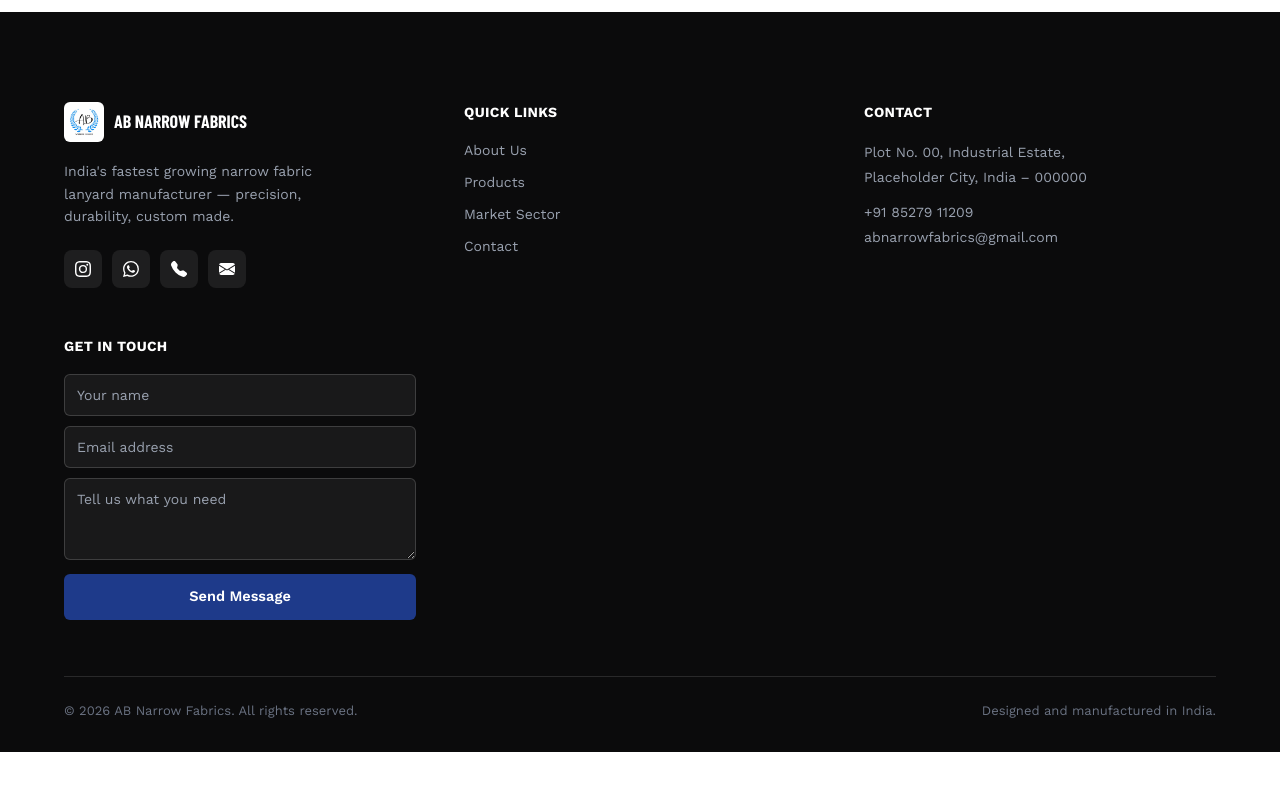
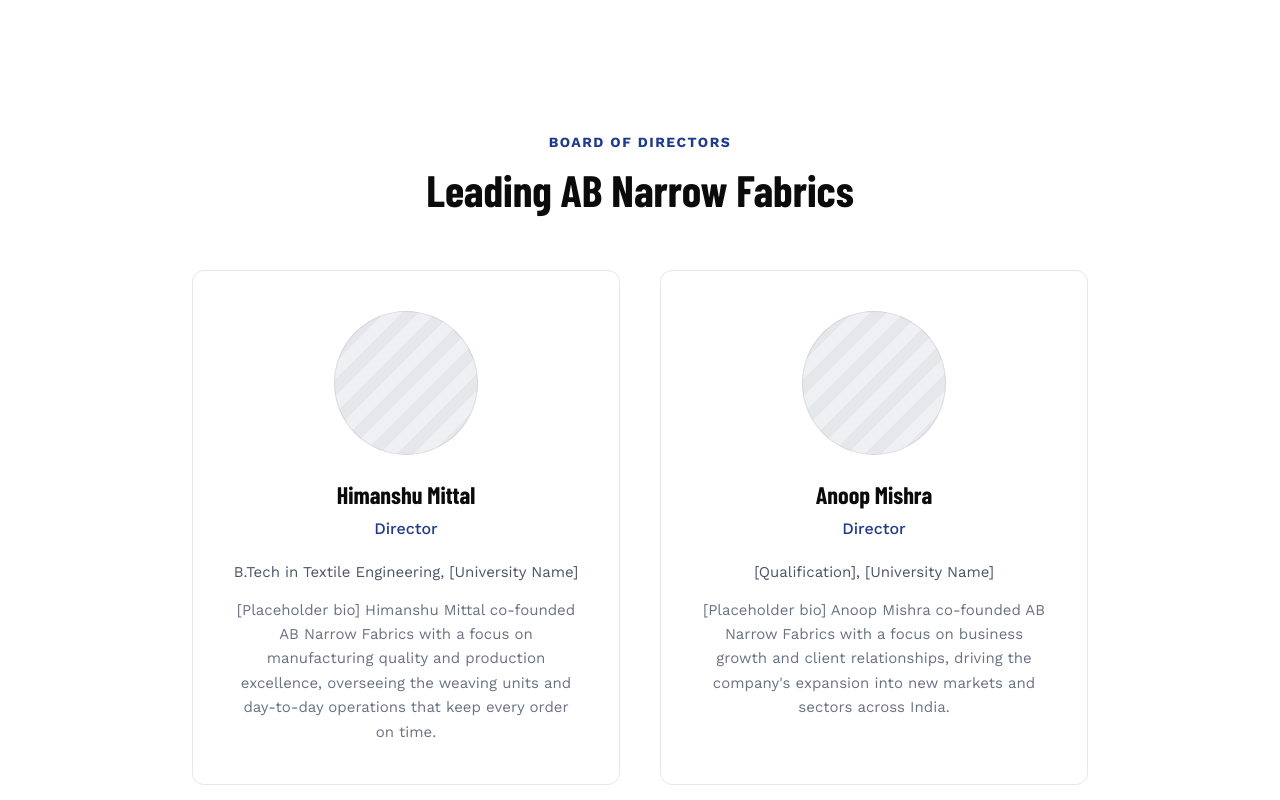
Before and after one commit to abnarrowfabrics/narrow-fabrics, a Next.js app: page /about in a window 1280 px wide. Shown: the part 820-1620 px from the top of the page. Before the commit the page ends 1572 px from the top, so only its background shows below. Built offline with nearby package versions, Linux system fonts and the light colour scheme; a web font is replaced by a local one.

Commit message:
updated the founder and cofounder in the about page

```diff
--- a/app/about/page.tsx
+++ b/app/about/page.tsx
@@ -12,6 +12,21 @@ const placeholderStyle = {
   backgroundImage:
     "repeating-linear-gradient(135deg,#E5E7EB,#E5E7EB 12px,#EEF0F3 12px,#EEF0F3 24px)",
 };
+
+const directors = [
+  {
+    name: "Himanshu Mittal",
+    role: "Director",
+    qualification: "B.Tech in Textile Engineering, [University Name]",
+    description: "[Placeholder bio] Himanshu Mittal co-founded AB Narrow Fabrics with a focus on manufacturing quality and production excellence, overseeing the weaving units and day-to-day operations that keep every order on time.",
+  },
+  {
+    name: "Anoop Mishra",
+    role: "Director",
+    qualification: "[Qualification], [University Name]",
+    description: "[Placeholder bio] Anoop Mishra co-founded AB Narrow Fabrics with a focus on business growth and client relationships, driving the company's expansion into new markets and sectors across India.",
+  },
+];
 
 export default function About() {
   return (
@@ -50,6 +65,38 @@ export default function About() {
         </div>
       </section>
 
+      {/* BOARD OF DIRECTORS */}
+      <section className="mx-auto max-w-6xl scroll-mt-20 px-5 py-[clamp(70px,10vw,120px)] sm:px-10">
+        <div className="mx-auto mb-14 max-w-xl text-center">
+          <div className="mb-3.5 text-sm font-bold tracking-[1.5px] text-[#1E3A8A] uppercase">
+            Board of Directors
+          </div>
+          <h2 className="mb-4 font-[family-name:var(--font-heading)] text-[clamp(28px,3.6vw,44px)] leading-[1.1] font-bold">
+            Leading AB Narrow Fabrics
+          </h2>
+        </div>
+
+        <div className="mx-auto grid max-w-4xl grid-cols-[repeat(auto-fit,minmax(320px,1fr))] gap-10">
+          {directors.map((person) => (
+            <div
+              key={person.name}
+              className="rounded-xl border border-gray-200 bg-white p-10 text-center transition-all duration-300 hover:-translate-y-1 hover:shadow-[0_16px_40px_rgba(11,11,12,0.12)]"
+            >
+              <div
+                style={placeholderStyle}
+                className="mx-auto mb-6 h-36 w-36 rounded-full border border-black/8"
+              />
+              <h3 className="mb-1.5 font-[family-name:var(--font-heading)] text-2xl font-bold">
+                {person.name}
+              </h3>
+              <p className="mb-5 text-base font-medium text-[#1E3A8A]">{person.role}</p>
+              <p className="mb-3.5 text-[15px] text-gray-600">{person.qualification}</p>
+              <p className="text-[15px] leading-relaxed text-gray-500">{person.description}</p>
+            </div>
+          ))}
+        </div>
+      </section>
+
       <Footer />
     </div>
   );
```
